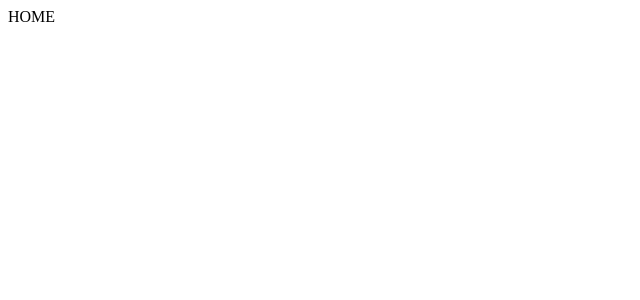
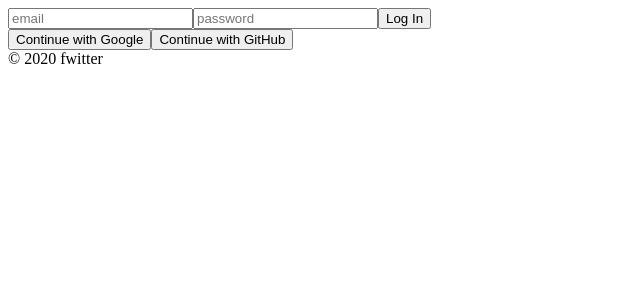
Before and after one commit to Conradmaker/fwitter-react-firebase, a React (Create React App) app: page / in a window 1280 px wide. Shown: the top 300 px of the page, without its empty margins (0-640 px from the left). Built offline with nearby package versions, Linux system fonts and the light colour scheme; no server answers.

Commit message:
0.2.0 Finish SignUp

```diff
--- /dev/null
+++ b/jsconfig.json
@@ -0,0 +1,6 @@
+{
+    "compilerOptions": {
+      "baseUrl": "src"
+    },
+    "include": ["src"]
+  }
--- a/src/App.js
+++ b/src/App.js
@@ -1,8 +1,16 @@
-import React from "react";
-import RouterComponents from "./components/Router";
+import React, { useState } from "react";
+import RouterComponents from "components/Router";
+import { authService } from "mybase";
 
 function App() {
-  return <RouterComponents />;
+  console.log(authService.currentUser);
+  const [isLoggedIn, setIsLoggedIn] = useState(authService.currentUser);
+  return (
+    <>
+      <RouterComponents isLoggedIn={isLoggedIn} />
+      <footer>&copy; {new Date().getFullYear()} fwitter</footer>
+    </>
+  );
 }
 
 export default App;
--- a/src/components/Router.js
+++ b/src/components/Router.js
@@ -1,10 +1,9 @@
-import React, { useState } from "react";
+import React from "react";
 import { HashRouter as Router, Route, Switch } from "react-router-dom";
 import Auth from "../routes/Auth";
 import Home from "../routes/Home";
 
-export default function RouterComponents() {
-  const [isLoggedIn, setIsLoggedIn] = useState(true);
+export default function RouterComponents({ isLoggedIn }) {
   return (
     <Router>
       <Switch>
--- a/src/firebase.js
+++ b/src/mybase.js
@@ -1,4 +1,5 @@
-import * as firebase from "firebase";
+import * as firebase from "firebase/app";
+import "firebase/auth";
 
 var firebaseconfig = firebase.initializeApp({
   apiKey: process.env.REACT_APP_API_KEY,
@@ -10,4 +11,8 @@ var firebaseconfig = firebase.initializeApp({
   appId: process.env.REACT_APP_APP_ID,
 });
 
-export default firebase.initializeApp(firebaseconfig);
+if (!firebase.apps.length) {
+  firebase.initializeApp(firebaseconfig);
+}
+
+export const authService = firebase.auth();
--- a/src/routes/Auth.js
+++ b/src/routes/Auth.js
@@ -1,5 +1,60 @@
-import React from "react";
+import { authService } from "mybase";
+import React, { useState } from "react";
 
 export default function Auth() {
-  return <div>AUTH</div>;
+  const [input, setInput] = useState({ email: "", password: "" });
+  const [newAccount, setNewAccount] = useState(true);
+  const { email, password } = input;
+  const onChange = (e) => {
+    const { name, value } = e.target;
+    setInput({
+      ...input,
+      [name]: value,
+    });
+    console.log(input);
+  };
+  const onSubmit = async (e) => {
+    e.preventDefault();
+    try {
+      let data;
+      if (newAccount) {
+        data = await authService.createUserWithEmailAndPassword(
+          email,
+          password
+        );
+      } else {
+        data = await authService.signInWithEmailAndPassword(email, password);
+      }
+      console.log(data);
+    } catch (e) {
+      console.error(e);
+    }
+  };
+  return (
+    <div>
+      <form onSubmit={onSubmit}>
+        <input
+          type="text"
+          name="email"
+          placeholder="email"
+          required
+          value={email}
+          onChange={onChange}
+        />
+        <input
+          type="password"
+          name="password"
+          placeholder="password"
+          required
+          value={password}
+          onChange={onChange}
+        />
+        <button type="submit">Log In</button>
+        <div>
+          <button>Continue with Google</button>
+          <button>Continue with GitHub</button>
+        </div>
+      </form>
+    </div>
+  );
 }
```
